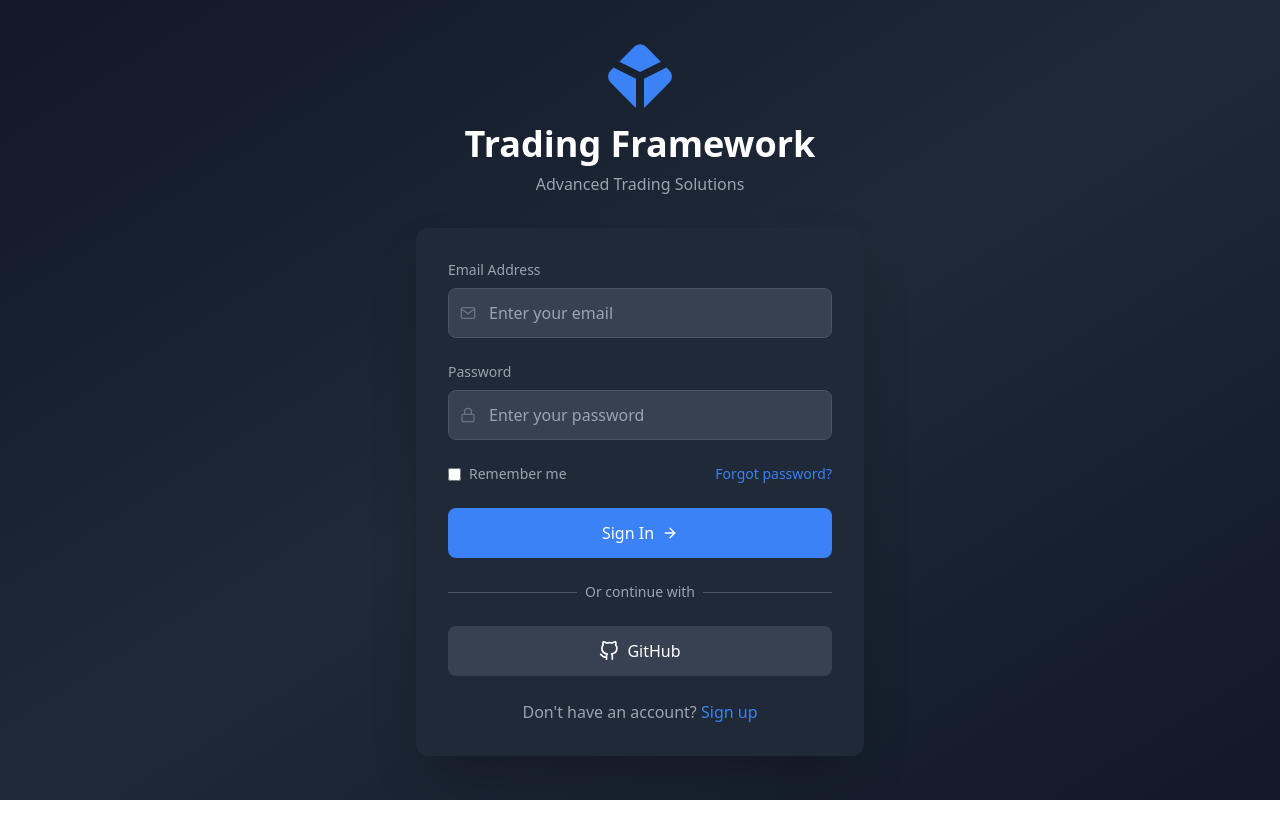
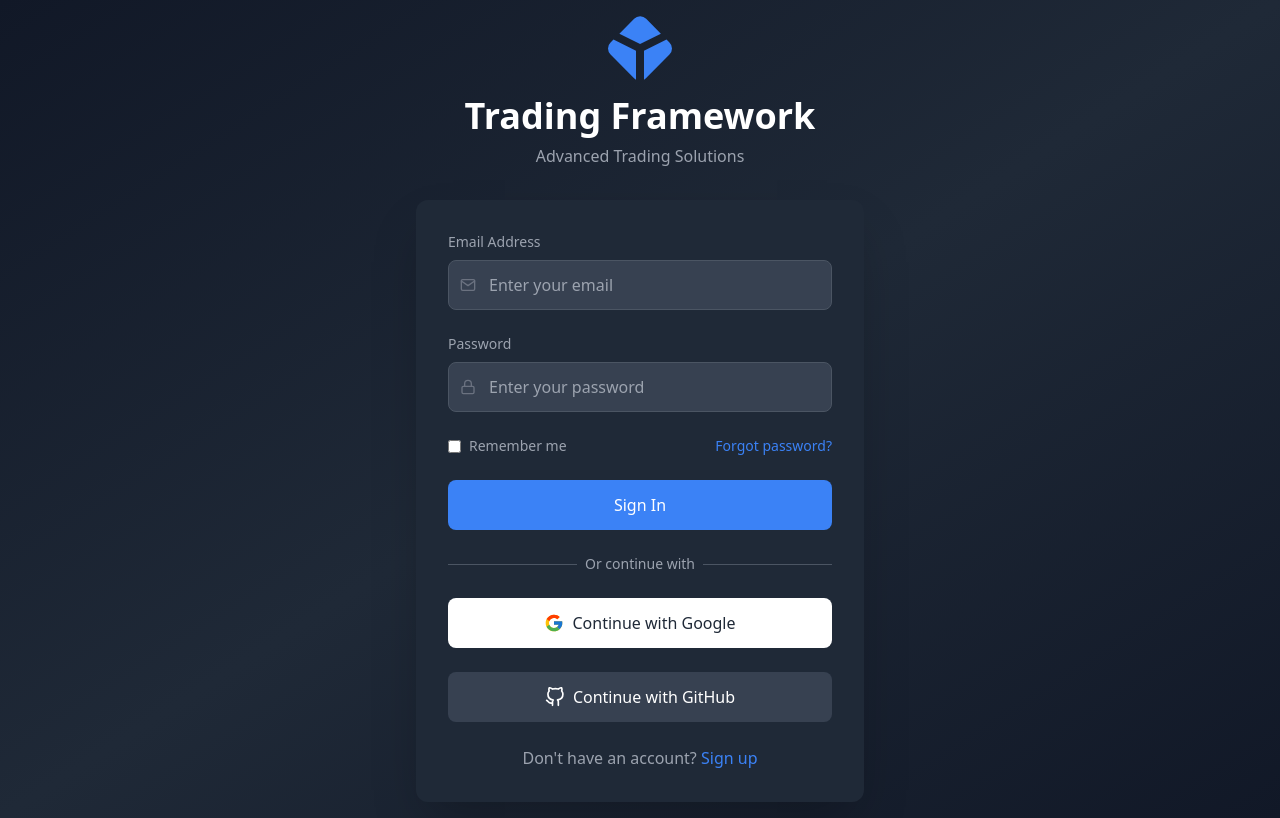
Before and after one commit to rcubila/trading-framework, a React (Vite) app: page /trading-framework/login in a window 1280 px wide. Built offline with nearby package versions, Linux system fonts and the light colour scheme; no server answers.

Commit message:
feat: implement Google authentication with Supabase

```diff
--- a/package.json
+++ b/package.json
@@ -10,6 +10,7 @@
     "preview": "vite preview"
   },
   "dependencies": {
+    "@supabase/supabase-js": "^2.49.4",
     "chart.js": "^4.4.1",
     "date-fns": "^3.3.1",
     "framer-motion": "^12.11.0",
--- a/src/App.tsx
+++ b/src/App.tsx
@@ -1,8 +1,11 @@
-import { BrowserRouter as Router, Routes, Route } from 'react-router-dom';
+import { BrowserRouter as Router, Routes, Route, Navigate } from 'react-router-dom';
 import { MainLayout } from './layouts/MainLayout';
 import { Dashboard } from './pages/Dashboard';
 import { Strategy } from './pages/Strategy';
 import Login from './pages/Login';
+import { AuthProvider } from './context/AuthContext';
+import { ProtectedRoute } from './components/ProtectedRoute';
+import { useAuth } from './context/AuthContext';
 
 // Placeholder components for other routes
 const Trades = () => <div style={{ color: 'white' }}>Trades Page</div>;
@@ -10,12 +13,30 @@ const Journal = () => <div style={{ color: 'white' }}>Journal Page</div>;
 const DisciplineTracker = () => <div style={{ color: 'white' }}>Discipline Tracker Page</div>;
 const ImportTrades = () => <div style={{ color: 'white' }}>Import Trades Page</div>;
 
+// Auth callback handler
+const AuthCallback = () => {
+  const { isAuthenticated } = useAuth();
+
+  if (isAuthenticated) {
+    // Navigate to root path since we're already using basename
+    return <Navigate to="/" replace />;
+  }
+
+  return (
+    <div className="min-h-screen bg-gray-900 flex items-center justify-center">
+      <div className="animate-spin rounded-full h-12 w-12 border-t-2 border-b-2 border-blue-500"></div>
+    </div>
+  );
+};
+
 function App() {
   return (
+    <AuthProvider>
       <Router basename="/trading-framework">
         <Routes>
           <Route path="/login" element={<Login />} />
-        <Route path="/" element={<MainLayout />}>
+          <Route path="/auth/callback" element={<AuthCallback />} />
+          <Route path="/" element={<ProtectedRoute><MainLayout /></ProtectedRoute>}>
             <Route index element={<Dashboard />} />
             <Route path="strategy" element={<Strategy />} />
             <Route path="trades" element={<Trades />} />
@@ -23,8 +44,11 @@ function App() {
             <Route path="discipline" element={<DisciplineTracker />} />
             <Route path="import" element={<ImportTrades />} />
           </Route>
+          {/* Catch any unknown routes and redirect to root */}
+          <Route path="*" element={<Navigate to="/" replace />} />
         </Routes>
       </Router>
+    </AuthProvider>
   );
 }
 
--- /dev/null
+++ b/src/components/ProtectedRoute.tsx
@@ -0,0 +1,28 @@
+import { Navigate, useLocation } from 'react-router-dom';
+import type { ReactNode } from 'react';
+import { useAuth } from '../context/AuthContext';
+
+interface ProtectedRouteProps {
+  children: ReactNode;
+}
+
+export const ProtectedRoute = ({ children }: ProtectedRouteProps) => {
+  const { isAuthenticated, loading } = useAuth();
+  const location = useLocation();
+
+  if (loading) {
+    // You can replace this with a proper loading component
+    return (
+      <div className="flex items-center justify-center min-h-screen bg-gray-900">
+        <div className="animate-spin rounded-full h-12 w-12 border-t-2 border-b-2 border-blue-500"></div>
+      </div>
+    );
+  }
+
+  if (!isAuthenticated) {
+    // Save the attempted URL
+    return <Navigate to="/login" state={{ from: location.pathname }} replace />;
+  }
+
+  return <>{children}</>;
+};
--- /dev/null
+++ b/src/context/AuthContext.tsx
@@ -0,0 +1,96 @@
+import { createContext, useContext, useState, useEffect } from 'react';
+import type { ReactNode } from 'react';
+import { supabase } from '../lib/supabase';
+import type { User } from '@supabase/supabase-js';
+
+interface AuthContextType {
+  user: User | null;
+  loading: boolean;
+  error: string | null;
+  signInWithGoogle: () => Promise<void>;
+  logout: () => Promise<void>;
+  isAuthenticated: boolean;
+}
+
+const AuthContext = createContext<AuthContextType | undefined>(undefined);
+
+export function AuthProvider({ children }: { children: ReactNode }) {
+  const [user, setUser] = useState<User | null>(null);
+  const [loading, setLoading] = useState(true);
+  const [error, setError] = useState<string | null>(null);
+
+  useEffect(() => {
+    // Check active sessions and sets the user
+    supabase.auth.getSession().then(({ data: { session } }) => {
+      setUser(session?.user ?? null);
+      setLoading(false);
+    });
+
+    // Listen for auth changes
+    const {
+      data: { subscription },
+    } = supabase.auth.onAuthStateChange((_event, session) => {
+      setUser(session?.user ?? null);
+    });
+
+    return () => subscription.unsubscribe();
+  }, []);
+
+  const signInWithGoogle = async () => {
+    try {
+      setLoading(true);
+      setError(null);
+
+      const { error } = await supabase.auth.signInWithOAuth({
+        provider: 'google',
+        options: {
+          redirectTo: `${window.location.origin}/trading-framework/auth/callback`,
+          queryParams: {
+            access_type: 'offline',
+            prompt: 'consent',
+          }
+        }
+      });
+
+      if (error) throw error;
+    } catch (err) {
+      console.error('Login failed:', err);
+      setError('Failed to sign in with Google');
+      throw err;
+    } finally {
+      setLoading(false);
+    }
+  };
+
+  const logout = async () => {
+    try {
+      setLoading(true);
+      const { error } = await supabase.auth.signOut();
+      if (error) throw error;
+    } catch (err) {
+      console.error('Logout failed:', err);
+      setError('Failed to log out');
+    } finally {
+      setLoading(false);
+    }
+  };
+
+  const value = {
+    user,
+    loading,
+    error,
+    signInWithGoogle,
+    logout,
+    isAuthenticated: !!user,
+  };
+
+  return <AuthContext.Provider value={value}>{children}</AuthContext.Provider>;
+}
+
+export function useAuth() {
+  const context = useContext(AuthContext);
+  if (context === undefined) {
+    throw new Error('useAuth must be used within an AuthProvider');
+  }
+  return context;
+}
--- /dev/null
+++ b/src/lib/supabase.ts
@@ -0,0 +1,10 @@
+import { createClient } from '@supabase/supabase-js';
+
+const supabaseUrl = import.meta.env.VITE_SUPABASE_URL;
+const supabaseAnonKey = import.meta.env.VITE_SUPABASE_ANON_KEY;
+
+if (!supabaseUrl || !supabaseAnonKey) {
+  throw new Error('Missing Supabase environment variables');
+}
+
+export const supabase = createClient(supabaseUrl, supabaseAnonKey);
--- a/src/pages/Login.tsx
+++ b/src/pages/Login.tsx
@@ -1,16 +1,40 @@
 import { useState } from 'react';
-import { FiMail, FiLock, FiGithub, FiArrowRight } from 'react-icons/fi';
+import { FiMail, FiLock, FiGithub } from 'react-icons/fi';
 import { SiBlockchaindotcom } from 'react-icons/si';
+import { FcGoogle } from 'react-icons/fc';
 import { motion } from 'framer-motion';
+import { useAuth } from '../context/AuthContext';
+import { useNavigate, useLocation } from 'react-router-dom';
 
 const Login = () => {
   const [email, setEmail] = useState('');
   const [password, setPassword] = useState('');
+  const [rememberMe, setRememberMe] = useState(false);
+  const { signInWithGoogle, error, loading } = useAuth();
+  const navigate = useNavigate();
+  const location = useLocation();
 
-  const handleSubmit = (e: React.FormEvent) => {
+  const handleSubmit = async (e: React.FormEvent) => {
     e.preventDefault();
-    // Handle login logic here
-    console.log('Login attempt:', { email, password });
+    try {
+      await login(email, password);
+      // Get the redirect path from location state or default to '/'
+      const from = (location.state as { from?: { pathname: string } })?.from?.pathname || '/';
+      navigate(from);
+    } catch (err) {
+      // Error is handled by the auth context
+      console.error('Login failed:', err);
+    }
+  };
+
+  const handleGoogleLogin = async () => {
+    try {
+      console.log('Starting Google login...');
+      await signInWithGoogle();
+      console.log('Google login initiated successfully');
+    } catch (err) {
+      console.error('Google login failed:', err);
+    }
   };
 
   return (
@@ -35,6 +59,12 @@ const Login = () => {
           transition={{ duration: 0.5, delay: 0.2 }}
           className="bg-gray-800 rounded-xl shadow-2xl p-8"
         >
+          {error && (
+            <div className="mb-6 p-3 bg-red-500/10 border border-red-500/20 rounded-lg text-red-500 text-sm">
+              {error}
+            </div>
+          )}
+
           <form onSubmit={handleSubmit} className="space-y-6">
             {/* Email Input */}
             <div>
@@ -50,6 +80,7 @@ const Login = () => {
                   className="w-full bg-gray-700 text-white rounded-lg pl-10 pr-4 py-3 border border-gray-600 focus:border-blue-500 focus:ring-1 focus:ring-blue-500 outline-none transition-colors"
                   placeholder="Enter your email"
                   required
+                  disabled={loading}
                 />
               </div>
             </div>
@@ -68,6 +99,7 @@ const Login = () => {
                   className="w-full bg-gray-700 text-white rounded-lg pl-10 pr-4 py-3 border border-gray-600 focus:border-blue-500 focus:ring-1 focus:ring-blue-500 outline-none transition-colors"
                   placeholder="Enter your password"
                   required
+                  disabled={loading}
                 />
               </div>
             </div>
@@ -75,7 +107,13 @@ const Login = () => {
             {/* Remember Me & Forgot Password */}
             <div className="flex items-center justify-between text-sm">
               <label className="flex items-center text-gray-400">
-                <input type="checkbox" className="rounded bg-gray-700 border-gray-600 text-blue-500 focus:ring-blue-500 mr-2" />
+                <input
+                  type="checkbox"
+                  checked={rememberMe}
+                  onChange={(e) => setRememberMe(e.target.checked)}
+                  className="rounded bg-gray-700 border-gray-600 text-blue-500 focus:ring-blue-500 mr-2"
+                  disabled={loading}
+                />
                 Remember me
               </label>
               <a href="#" className="text-blue-500 hover:text-blue-400 transition-colors">
@@ -86,10 +124,16 @@ const Login = () => {
             {/* Login Button */}
             <button
               type="submit"
-              className="w-full bg-blue-500 hover:bg-blue-600 text-white rounded-lg py-3 flex items-center justify-center space-x-2 transition-colors"
+              disabled={loading}
+              className="w-full bg-blue-500 hover:bg-blue-600 text-white rounded-lg py-3 flex items-center justify-center space-x-2 transition-colors disabled:opacity-50 disabled:cursor-not-allowed"
             >
-              <span>Sign In</span>
-              <FiArrowRight />
+              {loading ? (
+                <div className="w-5 h-5 border-2 border-white border-t-transparent rounded-full animate-spin"></div>
+              ) : (
+                <>
+                  <span>Sign In</span>
+                </>
+              )}
             </button>
 
             {/* Divider */}
@@ -102,13 +146,24 @@ const Login = () => {
               </div>
             </div>
 
-            {/* Social Login */}
+            {/* Google Login Button */}
+            <button
+              onClick={handleGoogleLogin}
+              disabled={loading}
+              className="w-full bg-white hover:bg-gray-100 text-gray-800 rounded-lg py-3 flex items-center justify-center space-x-2 transition-colors disabled:opacity-50 disabled:cursor-not-allowed"
+            >
+              <FcGoogle className="w-5 h-5" />
+              <span>Continue with Google</span>
+            </button>
+
+            {/* GitHub Login Button */}
             <button
               type="button"
-              className="w-full bg-gray-700 hover:bg-gray-600 text-white rounded-lg py-3 flex items-center justify-center space-x-2 transition-colors"
+              disabled={loading}
+              className="w-full bg-gray-700 hover:bg-gray-600 text-white rounded-lg py-3 flex items-center justify-center space-x-2 transition-colors disabled:opacity-50 disabled:cursor-not-allowed"
             >
               <FiGithub className="w-5 h-5" />
-              <span>GitHub</span>
+              <span>Continue with GitHub</span>
             </button>
           </form>
 
```
Also changed, not shown: 1 other file (tests, documents, lock files or other folders). Lines whose indentation alone changed are shown as unchanged.
